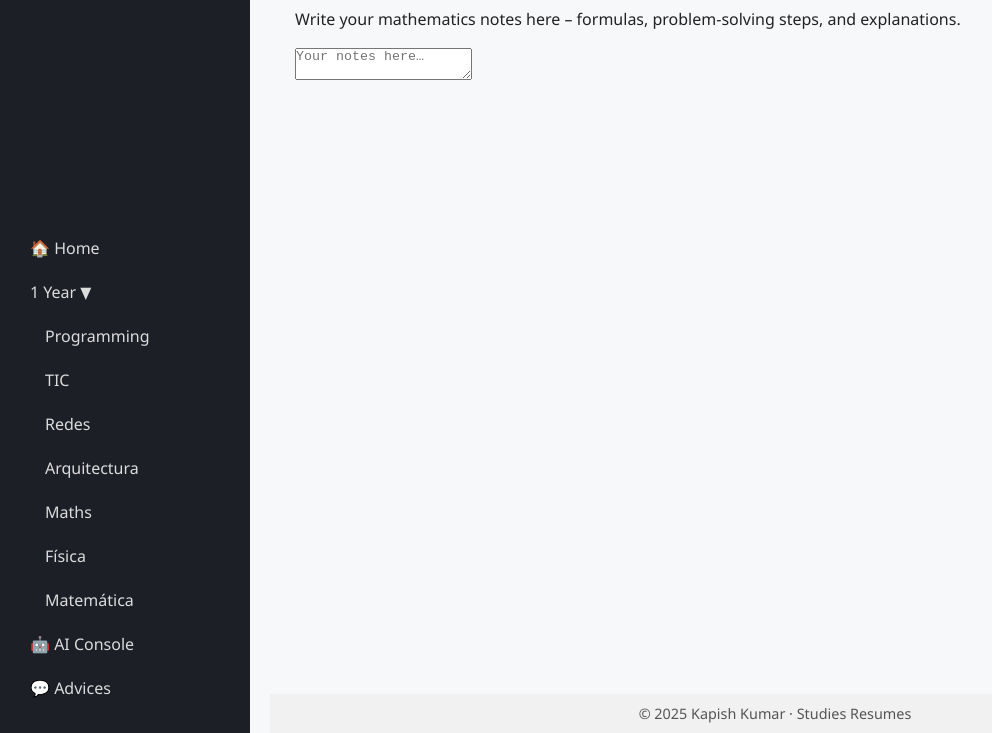
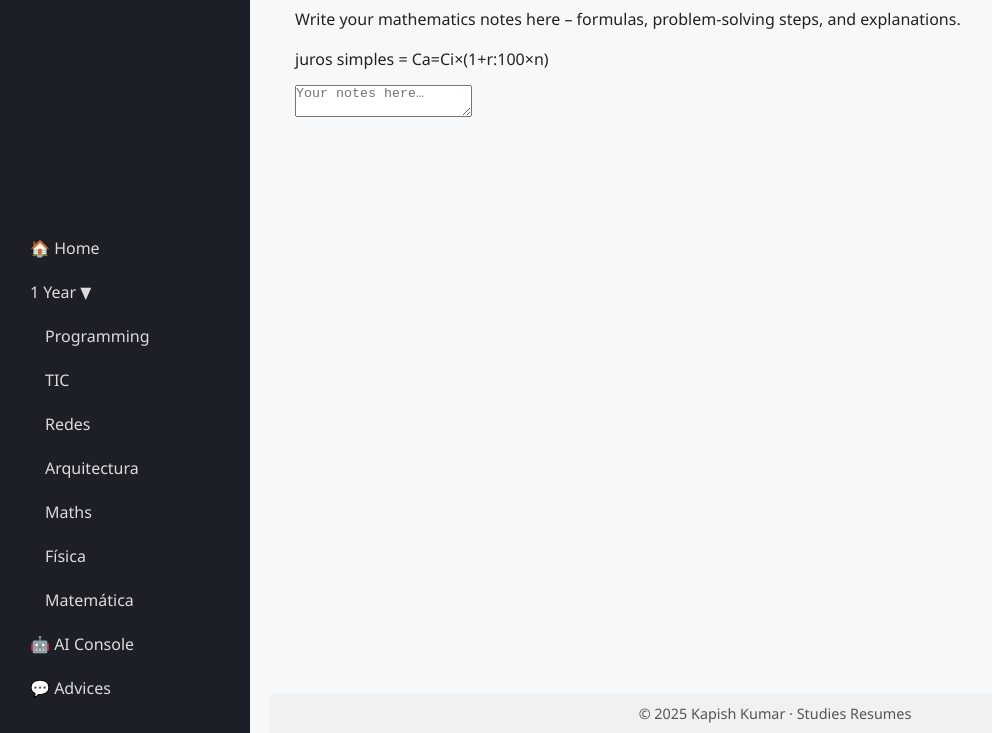
Before and after one commit to kapish-kumar/studies-resumes, a plain HTML site: page year1/maths.html in a window 1280 px wide. Shown: the part 67-800 px from the top of the page, without its empty margins (0-992 px from the left). Drawn offline with Linux system fonts and the light colour scheme.

Commit message:
Update maths.html

```diff
--- a/year1/maths.html
+++ b/year1/maths.html
@@ -33,6 +33,7 @@
   <main class="content">
     <h1>Year 1 – Maths</h1>
     <p>Write your mathematics notes here – formulas, problem-solving steps, and explanations.</p>
+  </p>juros simples = Ca=Ci×(1+r:100×n)</p>
     <textarea id="notes1maths" placeholder="Your notes here…"></textarea>
   </main>
 
```
